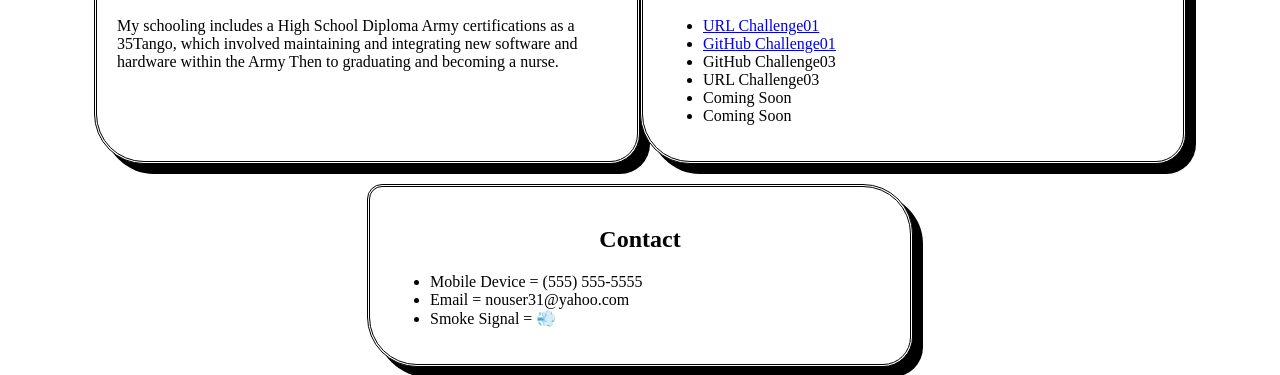
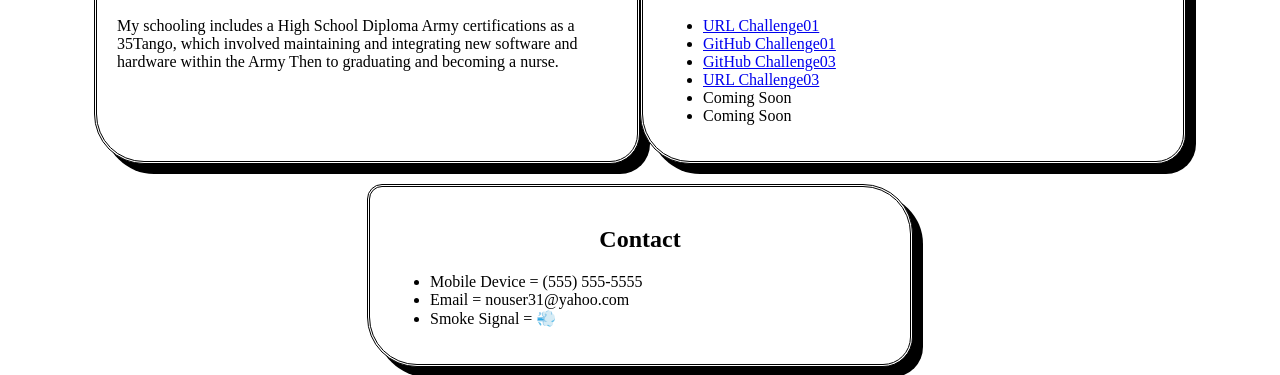
Before and after one commit to Jo3yG/Challenge02, a plain HTML site: page index.html in a window 1280 px wide. Shown: the part 720-1095 px from the top of the page. Drawn offline with Linux system fonts and the light colour scheme.

Commit message:
added challenge03

```diff
--- a/index.html
+++ b/index.html
@@ -51,8 +51,8 @@
             <ul>
                 <li><a href="https://jo3yg.github.io/Challenge01/index.html">URL Challenge01</a></li>
                 <li><a href="https://github.com/Jo3yG/Challenge01">GitHub Challenge01</a></li>
-                <li><a href="https://github.com/Jo3yG/Challenge03.git"></a>GitHub Challenge03</li>
-                <li><a href="https://jo3yg.github.io/Challenge03/ "></a>URL Challenge03</li>
+                <li><a href="https://github.com/Jo3yG/Challenge03.git">GitHub Challenge03</a></li>
+                <li><a href="https://jo3yg.github.io/Challenge03/ ">URL Challenge03</a></li>
                 <li><a href="Coming soon"></a>Coming Soon</li>
                 <li><a href="Coming soon"></a>Coming Soon</li>
             </ul>
```
